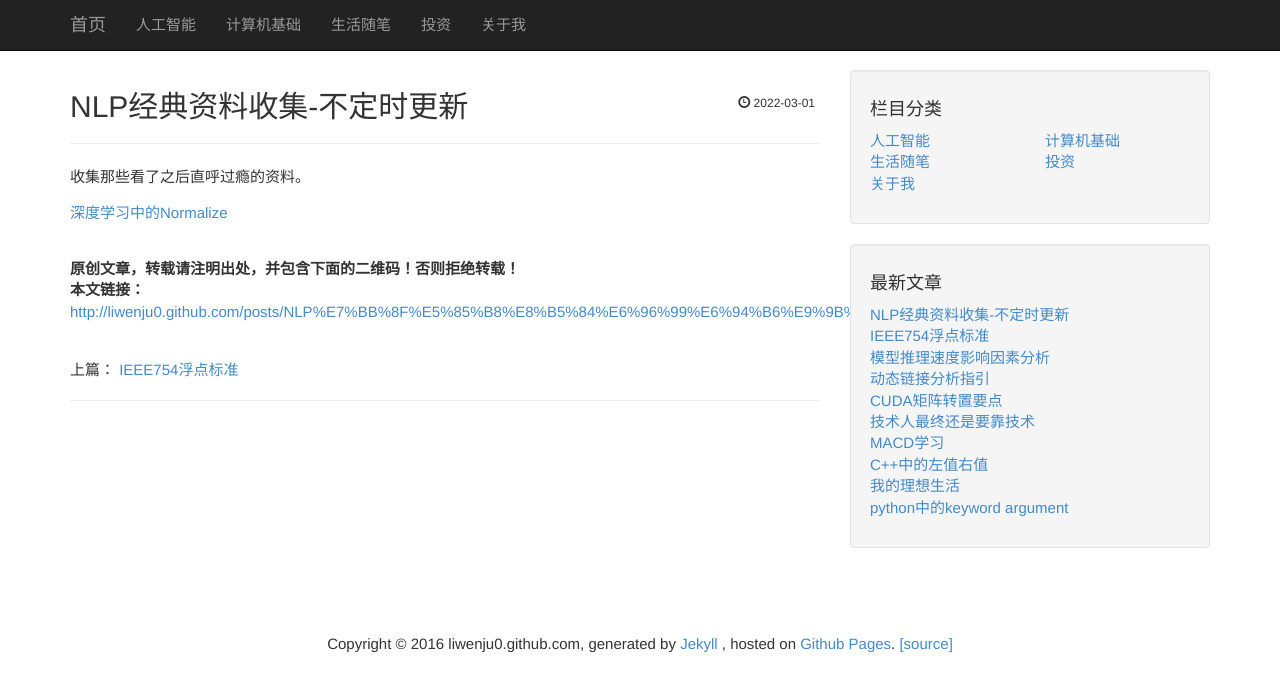
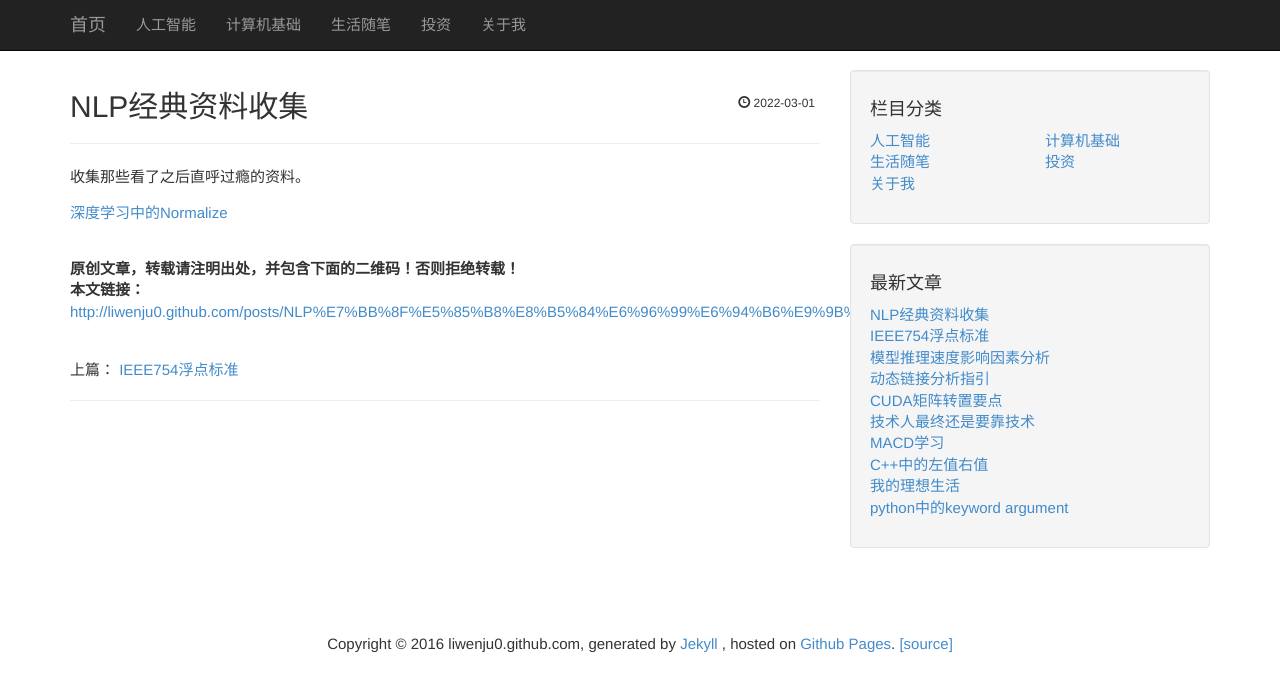
Before and after one commit to liwenju0/liwenju0.github.io, a Jekyll site: the page built from _posts/2022-03-01-NLP经典资料收集.md, in a window 1280 px wide. Shown: the top 692 px of the page. Built offline with Jekyll 4.4.1, drawn with Linux system fonts in a browser that asks for light colours; comment, search, counter and statistics services are not loaded.

Commit message:
修改题目

```diff
--- a/_posts/2022-03-01-NLP经典资料收集.md
+++ b/_posts/2022-03-01-NLP经典资料收集.md
@@ -1,6 +1,6 @@
 ---
 layout: post
-title:  "NLP经典资料收集-不定时更新"
+title:  "NLP经典资料收集"
 date:   2022-03-01 09:20:08 +0800
 category: "AI"
 published: true
```
